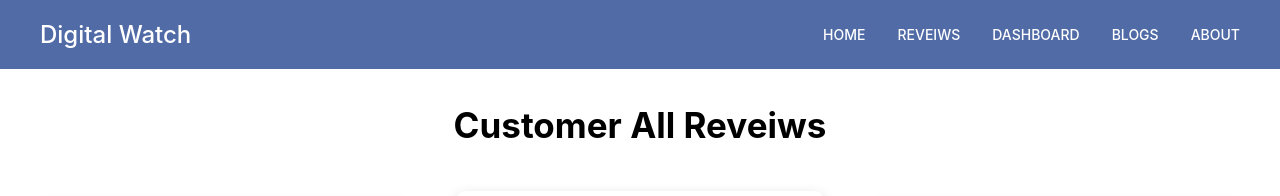
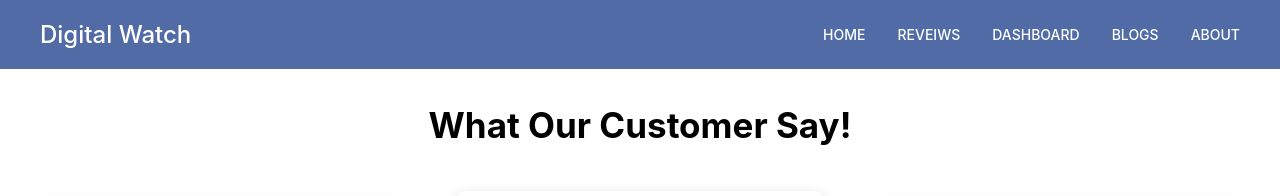
Before and after one commit to zubayer-salehin/digital-watch-reveiw-react-project, a React (Create React App) app: page /Reveiws in a window 1280 px wide. Shown: the top 196 px of the page. Built offline with nearby package versions, Linux system fonts and the light colour scheme.

Commit message:
reveiw component title change

```diff
--- a/src/components/Home/Home.js
+++ b/src/components/Home/Home.js
@@ -14,7 +14,7 @@ const Home = () => {
                 <div className="product-description">
                     <h1>There’s An Apple Watch For Everyone.</h1>
                     <p>Understanding all the ways you move throughout the day is an essential part of living a healthy life. Apple Watch shows your daily movement as three simple metrics: Move, Exercise, and Stand.</p>
-                    <button>Order Now</button>
+                    <button>Live demo</button>
                 </div>
                 <div className="product-picture">
                     <img src={product} alt="" />
--- a/src/components/Reveiws/Reveiws.js
+++ b/src/components/Reveiws/Reveiws.js
@@ -9,7 +9,7 @@ const Reveiws = () => {
 
     return (
         <div>
-            <h3 className='reveiw-route-title'>Customer All Reveiws</h3>
+            <h3 className='reveiw-route-title'>What Our Customer Say!</h3>
             <div className='reveiws-container product-container'>
                 {productReveiw.map(singleReveiw => <ProductReveiw key={Math.random() * 10000} productReveiwInfo={singleReveiw}></ProductReveiw>)}
             </div>
```
